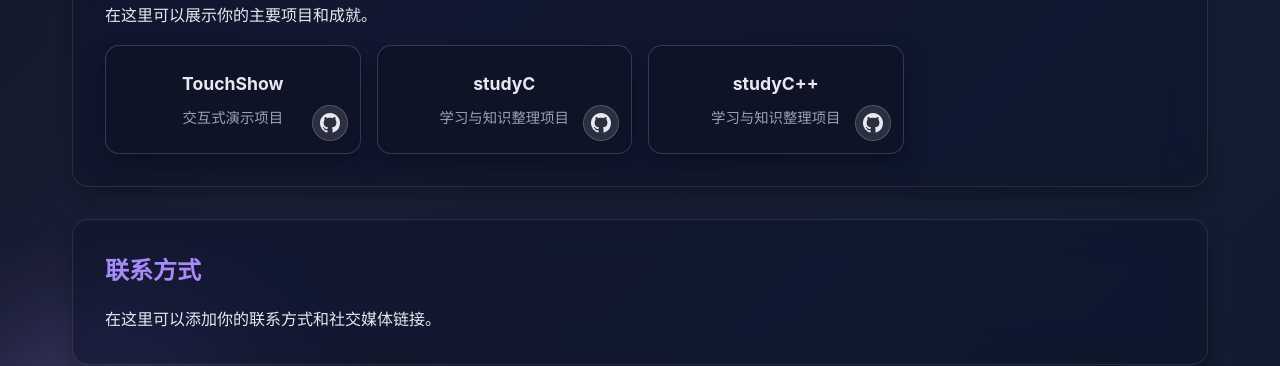
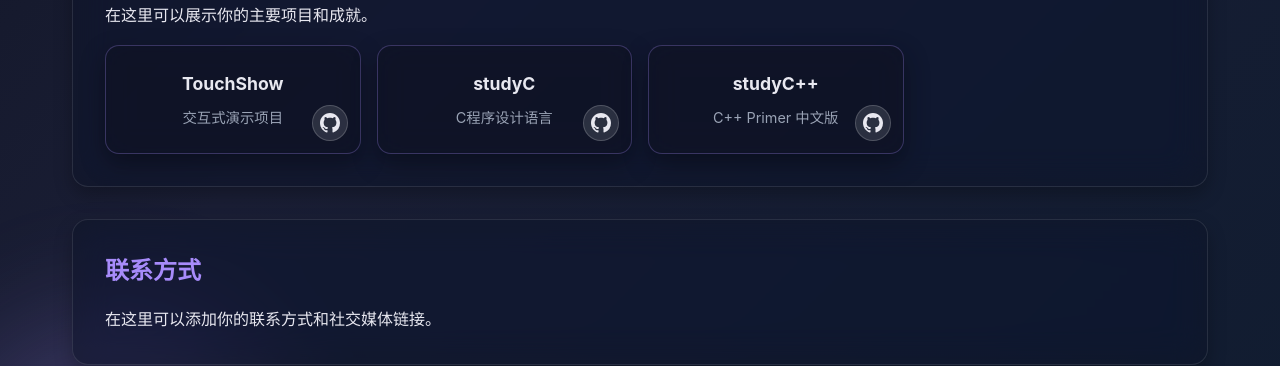
Before and after one commit to zhuld/zhuld.github.io, a Jekyll site: the page built from index.html, in a window 1280 px wide and 1318 px high. Shown: the part 750-1116 px from the top of the window. Built offline with Jekyll 4.4.1, drawn with Linux system fonts in a browser that asks for light colours.

Commit message:
更新项目描述以匹配实际内容

```diff
--- a/_data/projects.yml
+++ b/_data/projects.yml
@@ -3,10 +3,10 @@
   url: https://zhuld.github.io/TouchShow
   github: https://github.com/zhuld/TouchShow
 - name: studyC
-  description: 学习与知识整理项目
+  description: C程序设计语言
   url: https://zhuld.github.io/studyC
   github: https://github.com/zhuld/studyC
 - name: studyC++
-  description: 学习与知识整理项目
+  description: C++ Primer 中文版
   url: https://zhuld.github.io/studyCpp
   github: https://github.com/zhuld/studyCpp
```
